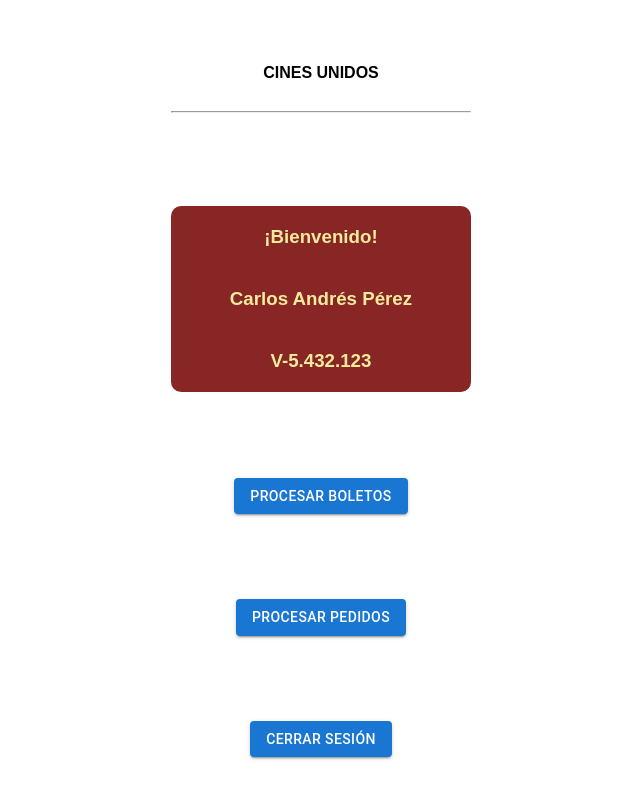
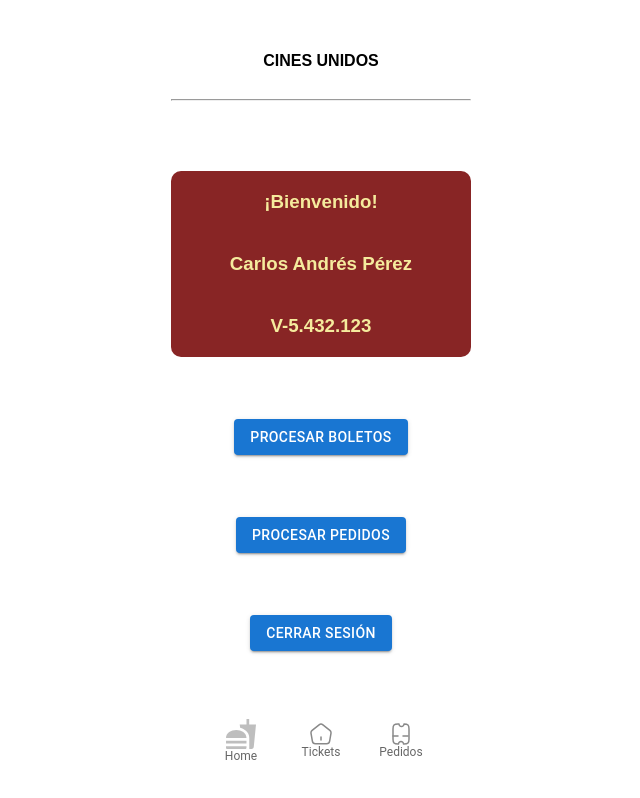
Before and after one commit to lockhands/Multimedia, a React (Vite) app: page /dashboard/HomeWorker in a window 1280 px wide. Shown: the whole page, without its empty margins (319-959 px from the left). Built offline with nearby package versions, Linux system fonts and the light colour scheme.

Commit message:
add homeworker

```diff
--- a/src/routes/HomeWorker.jsx
+++ b/src/routes/HomeWorker.jsx
@@ -1,7 +1,7 @@
 import { css } from '@emotion/react'
 import React from 'react'
 import {  Button } from '@mui/material';
-
+import BottomNavbar from '../components/molecules/BottomNavbar';
 
 function HomeWorker() {
 
@@ -58,7 +58,7 @@ function HomeWorker() {
         variant="contained"> Procesar boletos</Button>
         <Button variant="contained"> Procesar pedidos</Button>
         <Button variant="contained"> Cerrar sesión</Button>
-
+      <BottomNavbar></BottomNavbar>
     </div>
   )
 }
```
